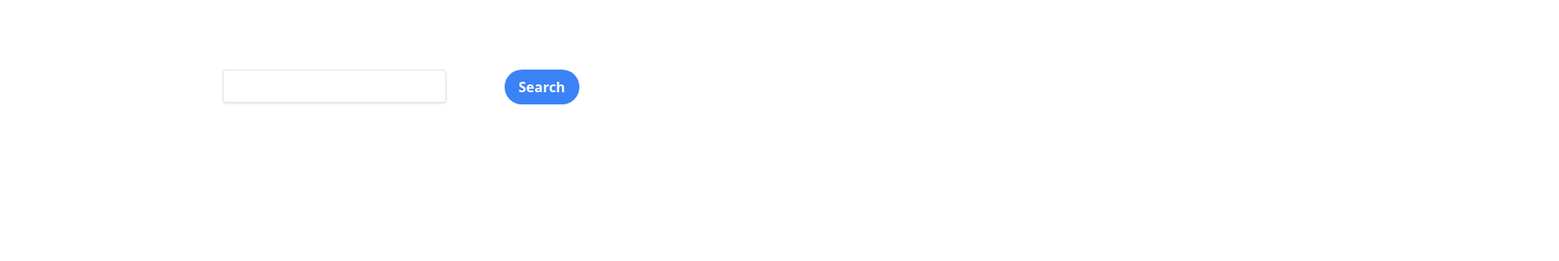
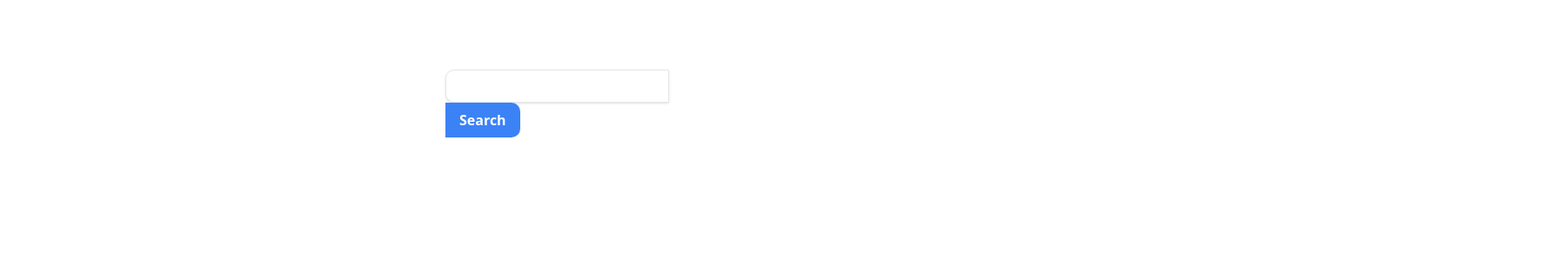
Before and after one commit to sedatbilece/React-Projects, a React (Create React App) app in the folder imagelist-app/: page / in a window 1280 px wide. Shown: the top 300 px of the page at 87% size, 1792 px wide, since content can reach past the window. Built offline with nearby package versions, Linux system fonts and the light colour scheme.

Commit message:
search button css fixed

```diff
--- a/imagelist-app/src/components/SearchInput.js
+++ b/imagelist-app/src/components/SearchInput.js
@@ -29,21 +29,23 @@ console.log(event.target.value)
 
             return ( <div>
 
-                <form onSubmit={this.onFormSubmit} className="inline-block w-full mt-20 ml-64">
+                <form onSubmit={this.onFormSubmit} className="inline-block w-full mt-20 formclass">
 
-                <div class="grid grid-cols-4 gap-4 ">
 
-                    <div>
+                     <div class="maindiv">
+
+
                     <input type="text" placeholder="Write Here !"
                     onChange={(event)=>this.setState({entry:event.target.value.toUpperCase()})} //burada parantez konursa render edildiği gibi çağrılır
                     value={this.state.entry}
-                    className=" inline-block focus:outline-none focus:outline-cyan-300 focus:placeholder-cyan-500 shadow appearance-none border rounded py-2 px-3 text-gray-700 leading-tight z-10  " />
+                    className=" focus:shadow-md inline-block focus:outline-none focus:placeholder-cyan-500 shadow appearance-none border  py-2 px-3 text-gray-700 leading-tight z-10  inpt " />
+
+
+
+                    <button type="submit" className="inline-block bg-blue-500 hover:bg-blue-700 text-white font-bold py-2 px-4  z-20 butt" >Search</button>
+
                     </div>
 
-                    <div>
-                    <button type="submit" className="inline-block bg-blue-500 hover:bg-blue-700 text-white font-bold py-2 px-4 rounded-full z-20 " >Search</button>
-                    </div>
-                     </div>
 
 
                 </form>
--- a/imagelist-app/src/index.css
+++ b/imagelist-app/src/index.css
@@ -1,3 +1,28 @@
 @tailwind base;
 @tailwind components;
 @tailwind utilities;
+
+
+.maindiv{
+    margin: auto;
+    max-width: 300px;
+
+    float: left;
+}
+.butt{
+border-top-right-radius: 10px;
+border-bottom-right-radius: 10px;
+}
+.inpt{
+    border-top-left-radius: 10px;
+    border-bottom-left-radius: 10px;
+}
+.formclass{
+    margin-left: 40%;
+}
+@media only screen and (max-width: 600px) {
+    body {
+        margin-left: 0%;
+
+    }
+  }
```
